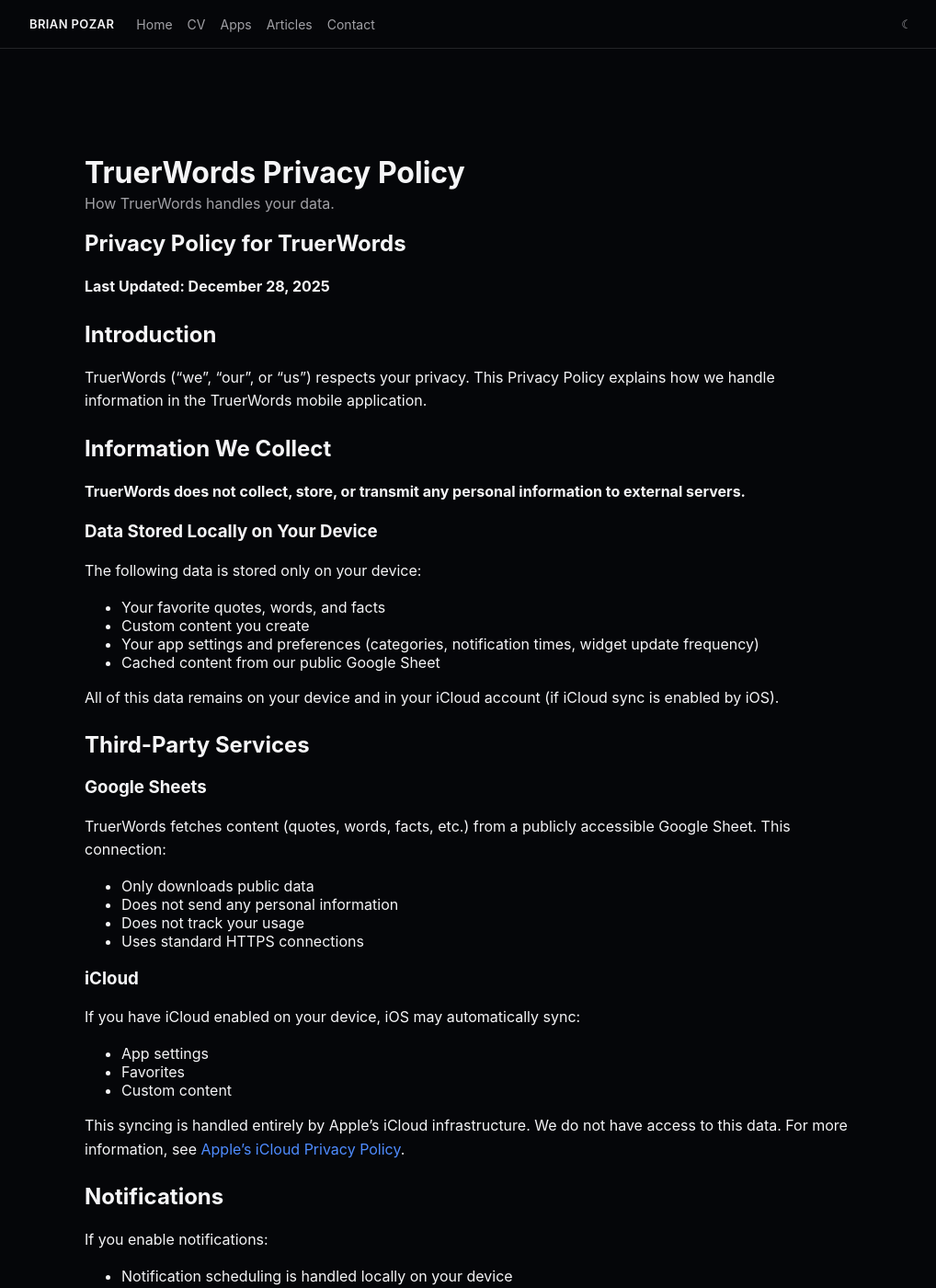
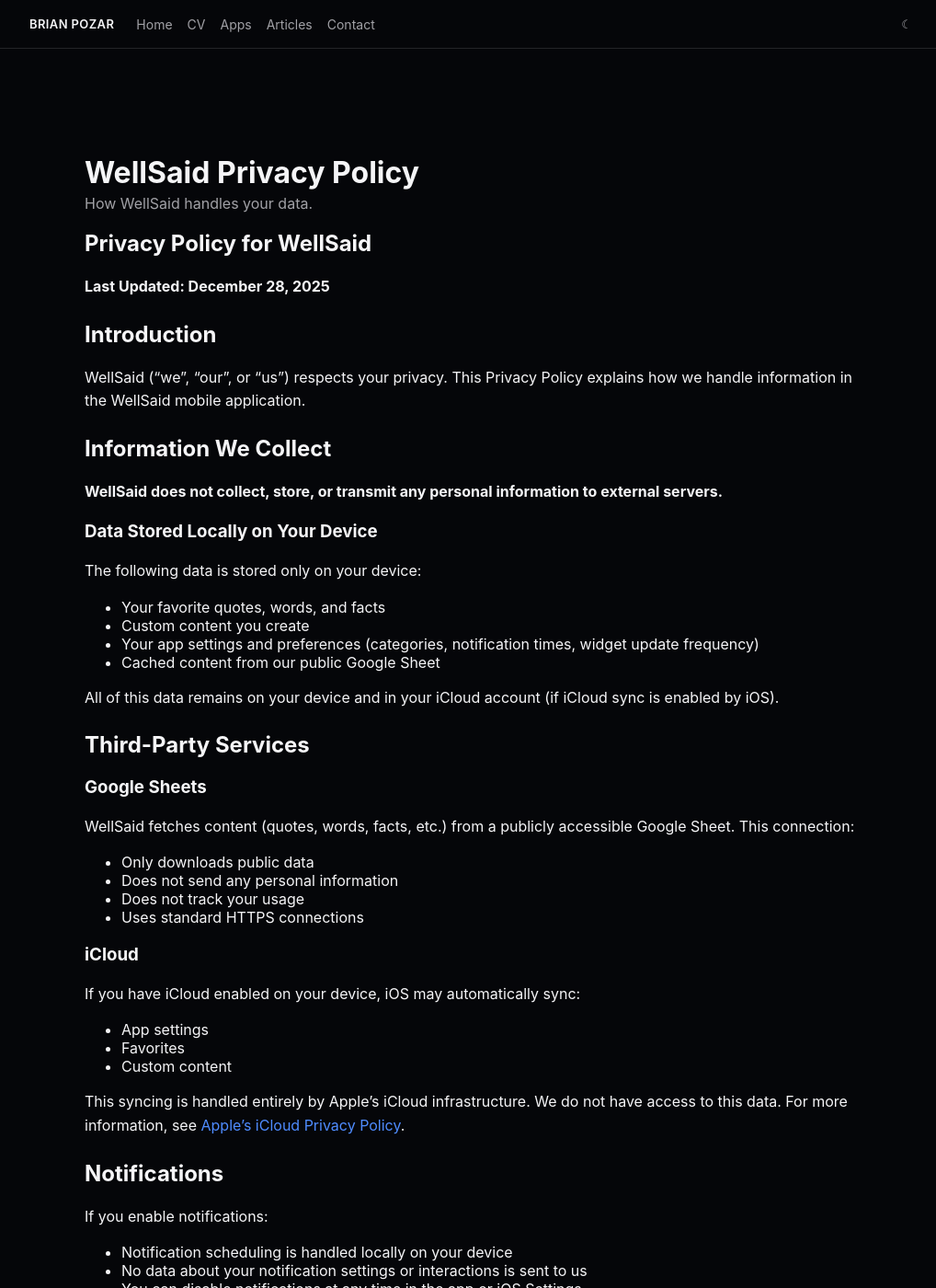
Before and after one commit to brianpozar/brianpozar.github.io, a Jekyll site: the page built from wellsaid-privacy-policy.md, in a window 1280 px wide and 1400 px high. Shown: the whole window at 92% size, without its empty margins (128-1146 px from the left). Built offline with Jekyll 4.4.1, drawn with Linux system fonts in a browser that asks for light colours; some of the changed text lies outside the part shown.

Commit message:
Rename TruerWords app to WellSaid
Co-Authored-By: Warp <agent@warp.dev>

```diff
--- a/truer-words-privacy-policy.md
+++ b/wellsaid-privacy-policy.md
@@ -1,21 +1,21 @@
 ---
 layout: page
-title: TruerWords Privacy Policy
-subtitle: How TruerWords handles your data.
-permalink: /apps/truer-words/privacy/
+title: WellSaid Privacy Policy
+subtitle: How WellSaid handles your data.
+permalink: /apps/wellsaid/privacy/
 ---
 
-# Privacy Policy for TruerWords
+# Privacy Policy for WellSaid
 
 **Last Updated: December 28, 2025**
 
 ## Introduction
 
-TruerWords ("we", "our", or "us") respects your privacy. This Privacy Policy explains how we handle information in the TruerWords mobile application.
+WellSaid ("we", "our", or "us") respects your privacy. This Privacy Policy explains how we handle information in the WellSaid mobile application.
 
 ## Information We Collect
 
-**TruerWords does not collect, store, or transmit any personal information to external servers.**
+**WellSaid does not collect, store, or transmit any personal information to external servers.**
 
 ### Data Stored Locally on Your Device
 
@@ -30,7 +30,7 @@
 ## Third-Party Services
 
 ### Google Sheets
-TruerWords fetches content (quotes, words, facts, etc.) from a publicly accessible Google Sheet. This connection:
+WellSaid fetches content (quotes, words, facts, etc.) from a publicly accessible Google Sheet. This connection:
 - Only downloads public data
 - Does not send any personal information
 - Does not track your usage
@@ -64,7 +64,7 @@
 
 ## Children's Privacy
 
-TruerWords does not knowingly collect any information from anyone. The app is suitable for users of all ages, though content categories can be filtered based on age-appropriateness.
+WellSaid does not knowingly collect any information from anyone. The app is suitable for users of all ages, though content categories can be filtered based on age-appropriateness.
 
 ## Your Rights
 
@@ -89,7 +89,7 @@
 
 ## Summary
 
-**TruerWords is privacy-first:**
+**WellSaid is privacy-first:**
 - ✓ No personal data collection
 - ✓ No analytics or tracking
 - ✓ No ads
@@ -97,4 +97,4 @@
 - ✓ All data stored locally on your device
 - ✓ Only fetches public content from Google Sheets
 
-Your privacy is important to us. TruerWords is designed to work entirely on your device, with your data under your control.
+Your privacy is important to us. WellSaid is designed to work entirely on your device, with your data under your control.
```
Also changed, not shown: WARP.md (+1 -1 lines), projects.md (+3 -3 lines), truer-words.md (deleted, +0 -24 lines), wellsaid.md (added, +24 -0 lines).
